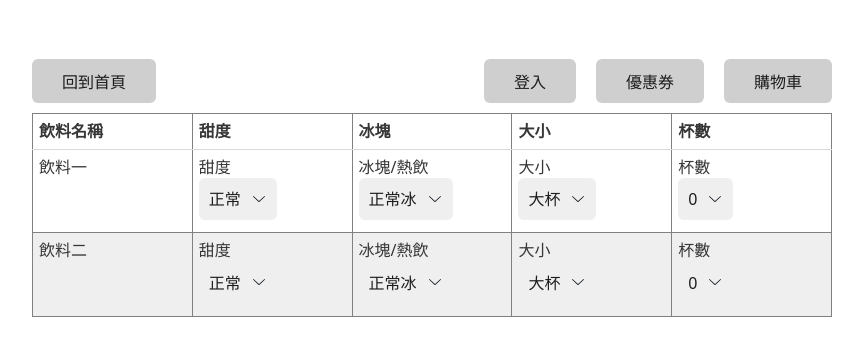
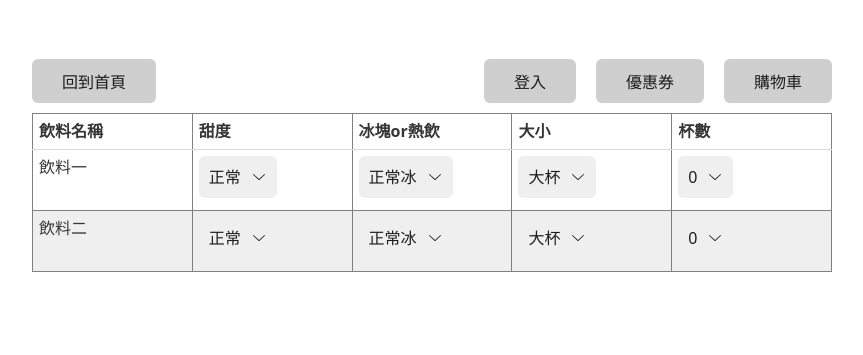
Before and after one commit to fuyu-chung/web, a plain HTML site: page html/truedan.html in a window 1280 px wide. Shown: the part 107-462 px from the top of the page, without its empty margins (208-1071 px from the left). Drawn offline with nearby package versions, Linux system fonts and the light colour scheme.

Commit message:
刪掉多餘的選項標題

```diff
--- a/html/truedan.html
+++ b/html/truedan.html
@@ -34,7 +34,7 @@
 			<tr>
 				<th>飲料名稱</th>
 				<th>甜度</th>
-				<th>冰塊</th>
+				<th>冰塊or熱飲</th>
 				<th>大小</th>
 				<th>杯數</th>
 			</tr>
@@ -45,7 +45,7 @@
 					<span>飲料一</span>
 				</td>
 				<td>
-					<span>甜度
+					<span>
 						<select name="sugar">
 							<option value="standard">正常</option>
 							<option value="half sugar">半糖</option>
@@ -55,7 +55,7 @@
 					</span>
 				</td>
 				<td>
-					<span>冰塊/熱飲
+					<span>
 						<select name="ice">
 							<option value="normal">正常冰</option>
 							<option value="low ice">微冰</option>
@@ -65,7 +65,7 @@
 					</span>
 				</td>
 				<td>
-					<span>大小
+					<span>
 						<select name="size">
 							<option value="large">大杯</option>
 							<option value="medium">中杯</option>
@@ -73,7 +73,7 @@
 					</span>
 				</td>
 				<td>
-					<span>杯數
+					<span>
 						<select name="number">
 							<option value="one">0</option>
 							<option value="one">1</option>
@@ -88,7 +88,7 @@
 					<span>飲料二</span>
 				</td>
 				<td>
-					<span>甜度
+					<span>
 						<select name="sugar">
 							<option value="standard">正常</option>
 							<option value="half sugar">半糖</option>
@@ -98,7 +98,7 @@
 					</span>
 				</td>
 				<td>
-					<span>冰塊/熱飲
+					<span>
 						<select name="ice">
 							<option value="normal">正常冰</option>
 							<option value="low ice">微冰</option>
@@ -108,7 +108,7 @@
 					</span>
 				</td>
 				<td>
-					<span>大小
+					<span>
 						<select name="size">
 							<option value="large">大杯</option>
 							<option value="medium">中杯</option>
@@ -116,7 +116,7 @@
 					</span>
 				</td>
 				<td>
-					<span>杯數
+					<span>
 						<select name="number">
 							<option value="one">0</option>
 							<option value="one">1</option>
```
